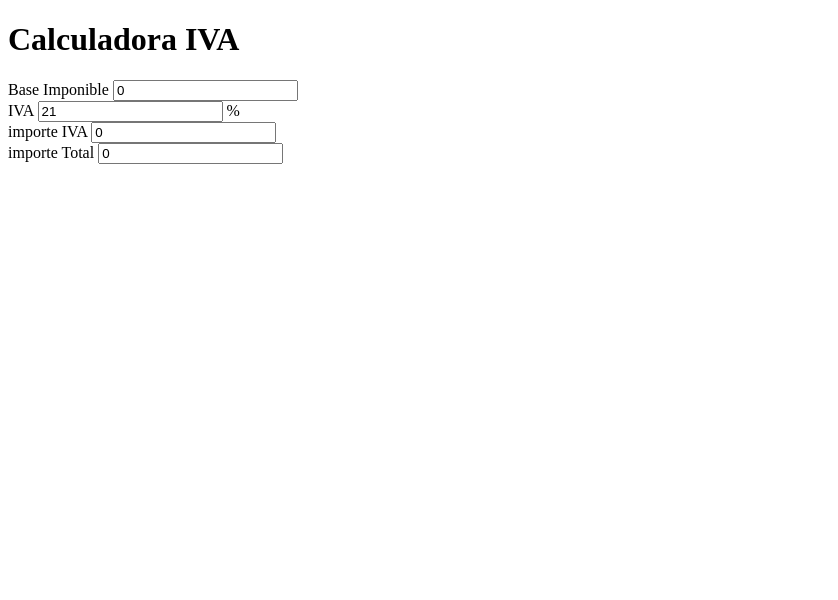
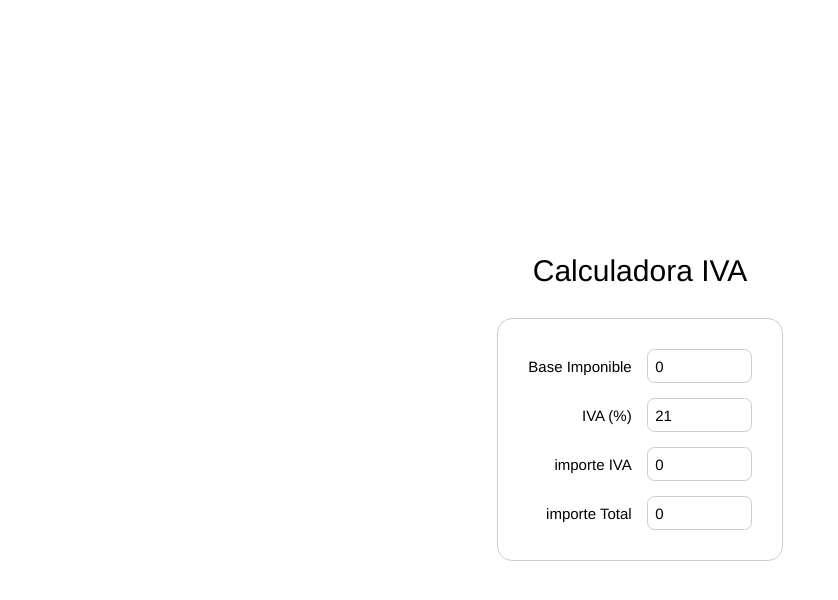
Before and after one commit to fjbeltranh/calculadora-iva, a plain HTML site: page index.html in a window 1280 px wide. Shown: the whole page, without its empty margins (0-838 px from the left). Drawn offline with Linux system fonts and the light colour scheme.

Commit message:
style: aplicados estilos básicos

```diff
--- a/index.html
+++ b/index.html
@@ -1,31 +1,34 @@
 <!DOCTYPE html>
-<html lang="en">
+<html lang="es">
 
 <head>
     <meta charset="UTF-8">
     <title>Calculadora IVA</title>
+    <link k rel="stylesheet" href="./styles/index.css">
 </head>
 
 <body>
+    <main class="container">
         <h1>Calculadora IVA</h1>
         <form class="calculadora">
             <div>
-            <label>Base Imponible</label>
-            <input type="text" id="baseImponible" class="inputs" value="0">
+                <label for="baseImponible">Base Imponible</label>
+                <input type="text" id="baseImponible" autocomplete="off" value="0">
             </div>
             <div>
-            <label>IVA</label>
-            <input type="text" id="iva" class="inputs" value="21"> %
+                <label for="iva">IVA (%)</label>
+                <input type="text" id="iva" autocomplete="off" value="21">
             </div>
             <div>
-            <label>importe IVA</label>
-            <input type="text" id="importeIva" class="inputs" value="0">
+                <label for="importeIva">importe IVA</label>
+                <input type="text" id="importeIva" autocomplete="off" value="0">
             </div>
             <div>
-            <label>importe Total</label>
-            <input type="text" id="importeTotal" class="inputs" value="0">
+                <label for="importeTotal">importe Total</label>
+                <input type="text" id="importeTotal" autocomplete="off" value="0">
             </div>
         </form>
+    </main>
     <script type="module" src="index.js"></script>
 </body>
 
--- /dev/null
+++ b/styles/index.scss
@@ -0,0 +1,71 @@
+/* reset styles */
+
+@use './reset.scss';
+
+
+/* global styles */
+
+html,
+body {
+    font-size: 15px;
+}
+
+.container {
+    margin-left: auto;
+    margin-right: auto;
+    width: 80%;
+    max-width: 1200px;
+    height:100vh;
+}
+
+h1 {
+    font-size: 2rem;
+    margin: 1rem 0 2rem 0;
+}
+
+main {
+    display: flex;
+    flex-flow: column nowrap;
+    align-items: center;
+    justify-content: center;
+
+    form {
+        padding: 2rem;
+        width: fit-content;
+        border: 1px solid #ccc;
+        border-radius: 1rem;
+        display: flex;
+        flex-flow: column nowrap;
+        gap: 1rem;
+
+
+        div {
+
+            display: flex;
+            flex-flow: row nowrap;
+            gap: 1rem;
+            justify-content: flex-end;
+
+            label {
+                align-self: center;
+            }
+
+            input {
+                border: 1px solid #ccc;
+                padding: .5rem;
+                border-radius: .5rem;
+                width: 7rem;
+
+                &:focus{
+                    background-color: #eee;
+
+                    &::selection{
+                        background-color: #555;
+                        color:#fff;
+                    }
+
+                }
+            }
+        }
+    }
+}
--- /dev/null
+++ b/styles/reset.scss
@@ -0,0 +1,125 @@
+:root {
+    --background-color: #fff;
+    --color: #000;
+    --font-family: Helvetica, Arial, sans-serif;
+}
+
+@media (prefers-color-scheme: dark) {
+    :root {
+        --background-color: #000;
+        --color: #fff;
+    }
+}
+
+@media (prefers-reduced-motion: reduce) {
+    * {
+        animation: none !important;
+        transition: none !important;
+    }
+}
+
+
+
+* {
+    margin: 0;
+    padding: 0;
+    border: 0;
+    box-sizing: border-box;
+    vertical-align: baseline;
+}
+
+
+a {
+    text-decoration: none;
+    color: inherit;
+    font-size: inherit;
+}
+
+
+li {
+    list-style-type: none;
+}
+
+
+html {
+    scroll-behavior: smooth;
+}
+
+h1,
+h2,
+h3,
+h4,
+h5,
+h6,
+p,
+span,
+a,
+strong,
+blockquote,
+i,
+b,
+u,
+em {
+    font-size: 1em;
+    font-weight: inherit;
+    font-style: inherit;
+    text-decoration: none;
+    color: inherit;
+}
+
+
+blockquote:before,
+blockquote:after,
+q:before,
+q:after {
+    content: '';
+    content: none;
+}
+
+
+::selection {
+    background-color: var(--color);
+    color: var(--background-color);
+}
+
+
+form,
+input,
+textarea,
+select,
+button,
+label {
+    font-family: inherit;
+    font-size: inherit;
+    hyphens: auto;
+    background-color: transparent;
+    color: inherit;
+    display: block;
+    outline: none;
+}
+
+button {
+    cursor:pointer;
+}
+
+table,
+tr,
+td {
+    border-collapse: collapse;
+    border-spacing: 0;
+}
+
+svg {
+    width: 100%;
+    display: block;
+    fill: currentColor;
+}
+
+
+body {
+    min-height: 100vh;
+    font-size: 100%;
+    font-family: var(--font-family);
+    color: var(--color);
+    background-color: var(--background-color);
+}
```
Also changed, not shown: index.css (deleted), styles/index.css (added), styles/reset.css (added), 1 other file. Lines whose indentation alone changed are shown as unchanged.
